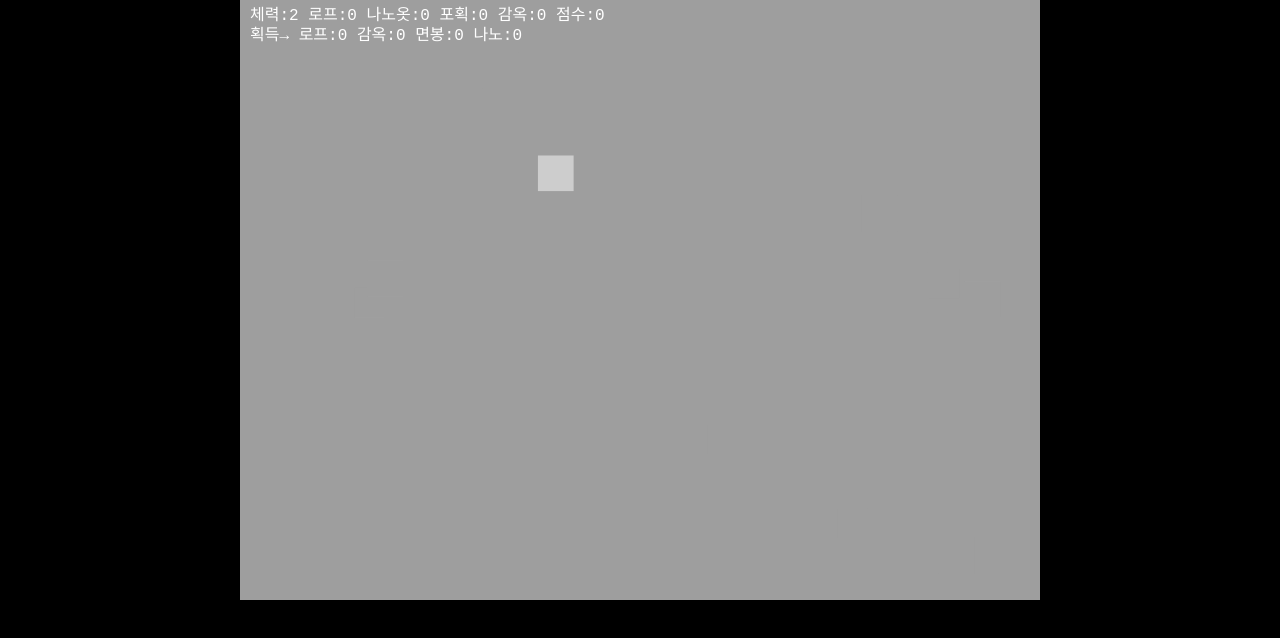
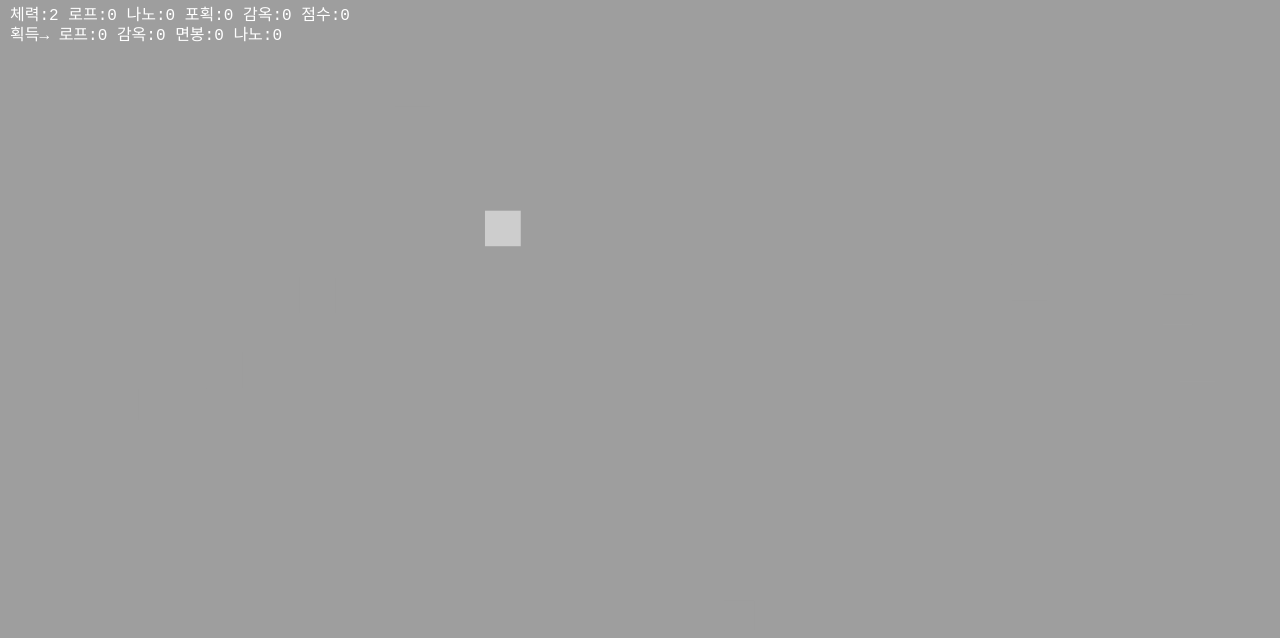
Before and after one commit to HoneyWoney/zombiegame, a plain HTML site: page index.html in a window 1280 px wide. Drawn offline with Linux system fonts and the light colour scheme; animation ran at ten frames a second.

Commit message:
Add files via upload

```diff
--- a/index.html
+++ b/index.html
@@ -2,28 +2,38 @@
 <html lang="ko">
 <head>
   <meta charset="UTF-8"/>
-  <title>Zombie Game (Keyboard, Mouse & Mobile Controls)</title>
+  <title>Zombie Game (Responsive for Mobile Landscape)</title>
+  <meta name="viewport" content="width=device-width, initial-scale=1.0, user-scalable=no" />
   <style>
     body { margin:0; overflow:hidden; background:#000; }
-    #gameCanvas { display:block; margin:0 auto; background:#111; touch-action: none; }
+    #gameCanvas { display:block; touch-action:none; }
   </style>
 </head>
 <body>
-  <canvas id="gameCanvas" width="800" height="600"></canvas>
+  <canvas id="gameCanvas"></canvas>
   <script>
     const canvas = document.getElementById('gameCanvas');
     const ctx = canvas.getContext('2d');
-    const WIDTH = canvas.width, HEIGHT = canvas.height, FPS = 60;
-    // 입력 상태
+    // 화면 크기 동적 설정
+    let WIDTH, HEIGHT;
+    function resizeCanvas() {
+      // 모바일 가로 모드 시 전체 뷰포트 사용
+      WIDTH = window.innerWidth;
+      HEIGHT = window.innerHeight;
+      canvas.width = WIDTH;
+      canvas.height = HEIGHT;
+    }
+    window.addEventListener('resize', resizeCanvas);
+    resizeCanvas();
+
+    const FPS = 60;
     const keys = {};
     let pointerActive = false;
     let pointerX = 0, pointerY = 0;
 
-    // 키보드 이벤트
+    // 입력 이벤트
     window.addEventListener('keydown', e => { keys[e.key] = true; });
-    window.addEventListener('keyup', e => { keys[e.key] = false; });
-
-    // 포인터 이벤트 (마우스 & 터치)
+    window.addEventListener('keyup',   e => { keys[e.key] = false; });
     canvas.addEventListener('pointerdown', e => {
       pointerActive = true;
       const rect = canvas.getBoundingClientRect();
@@ -37,28 +47,24 @@
         pointerY = e.clientY - rect.top;
       }
     });
-    canvas.addEventListener('pointerup', () => {
-      pointerActive = false;
-    });
-    canvas.addEventListener('pointerleave', () => {
-      pointerActive = false;
-    });
+    canvas.addEventListener('pointerup',   () => { pointerActive = false; });
+    canvas.addEventListener('pointerleave',() => { pointerActive = false; });
 
-    // 이미지 로드
+    // 자산 로드
     const assetPaths = { bg:'bg.png', player:'player.png', zombie:'zombie.png', rope:'rope.png', prison:'prison.png', swab:'swab.png', nano:'nano.png' };
     const assets = {};
-    let loaded = 0, total = Object.keys(assetPaths).length;
+    let loaded = 0;
     const SPRITE = { player:40, zombie:30, rope:36, prison:36, swab:36, nano:36 };
     for (let key in assetPaths) {
       const img = new Image();
       img.src = assetPaths[key];
-      img.onload = () => { if (++loaded === total) startGame(); };
+      img.onload = () => { if (++loaded === Object.keys(assetPaths).length) startGame(); };
       assets[key] = img;
     }
 
     // 충돌 검사
     function isColliding(a,b) {
-      return !(a.x+a.size < b.x || a.x > b.x+b.size || a.y+a.size < b.y || a.y > b.y+b.size);
+      return !(a.x + a.size < b.x || a.x > b.x + b.size || a.y + a.size < b.y || a.y > b.y + b.size);
     }
 
     // 플레이어
@@ -78,12 +84,10 @@
       }
       update() {
         let dx = 0, dy = 0;
-        // 키보드 이동
         if (keys['ArrowLeft']||keys['a']) dx -= this.speed;
         if (keys['ArrowRight']||keys['d']) dx += this.speed;
-        if (keys['ArrowUp']||keys['w']) dy -= this.speed;
-        if (keys['ArrowDown']||keys['s']) dy += this.speed;
-        // 포인터 이동
+        if (keys['ArrowUp']   ||keys['w']) dy -= this.speed;
+        if (keys['ArrowDown'] ||keys['s']) dy += this.speed;
         if (pointerActive) {
           const centerX = this.x + this.size/2;
           const centerY = this.y + this.size/2;
@@ -95,13 +99,11 @@
         }
         this.x += dx;
         this.y += dy;
-        // 경계 내 제한
         this.x = Math.max(0, Math.min(WIDTH - this.size, this.x));
         this.y = Math.max(0, Math.min(HEIGHT - this.size, this.y));
         if (this.invincibleTimer > 0) this.invincibleTimer--;
       }
       draw() {
-        // 깜빡임 무적
         if (this.invincibleTimer > 0 && Math.floor(this.invincibleTimer/15) % 2 === 0) return;
         ctx.drawImage(assets.player, this.x, this.y, this.size, this.size);
       }
@@ -110,11 +112,7 @@
     // 좀비
     class Zombie {
       constructor() { this.size = SPRITE.zombie; this.reset(); }
-      reset() {
-        this.x = Math.random()*(WIDTH-this.size);
-        this.y = Math.random()*(HEIGHT-this.size);
-        this.speed = 1.5;
-      }
+      reset() { this.x = Math.random()*(WIDTH-this.size); this.y = Math.random()*(HEIGHT-this.size); this.speed=1.5; }
       update(player) {
         const dx = player.x - this.x;
         const dy = player.y - this.y;
@@ -122,7 +120,7 @@
         this.x += this.speed * dx/dist;
         this.y += this.speed * dy/dist;
       }
-      draw() { ctx.drawImage(assets.zombie,this.x,this.y,this.size,this.size); }
+      draw() { ctx.drawImage(assets.zombie, this.x, this.y, this.size, this.size); }
     }
 
     // 아이템
@@ -131,7 +129,7 @@
       reset() { this.x=Math.random()*(WIDTH-this.size); this.y=Math.random()*(HEIGHT-this.size); }
       draw() {
         if (this.type==='rope') ctx.filter='brightness(1.3)';
-        ctx.drawImage(assets[this.type],this.x,this.y,this.size,this.size);
+        ctx.drawImage(assets[this.type], this.x, this.y, this.size, this.size);
         ctx.filter='none';
       }
     }
@@ -141,52 +139,30 @@
       const player = new Player();
       const zombies = Array.from({length:5},()=>new Zombie());
       let items = Array.from({length:8},()=>new Item(randomType()));
-      const collected = {rope:0,prison:0,swab:0,nano:0};
+      const collected = {rope:0, prison:0, swab:0, nano:0};
       function loop() {
-        // 배경
-        ctx.drawImage(assets.bg,0,0,WIDTH,HEIGHT);
-        // 업데이트
-        player.update();
-        zombies.forEach(z=>z.update(player));
-        // 아이템 충돌 및 리스폰
-        items = items.map(it=>{
-          if(isColliding(player,it)){
-            collected[it.type]++;
-            applyItem(it.type,player);
-            return new Item(randomType());
-          }
-          return it;
-        });
-        // 좀비 충돌 및 처리
-        for(let z of zombies) {
-          if(isColliding(player,z)) {
-            if(player.ropeCount>0) {
-              player.ropeCount--; player.captured++; z.reset(); player.invincibleTimer=3*FPS;
-            } else if(player.nanoCount>0) {
-              player.nanoCount--; player.invincibleTimer=3*FPS;
-            } else if(player.invincibleTimer===0) {
-              player.health--; z.reset(); if(player.health<=0) return gameOver(player.score); player.invincibleTimer=3*FPS;
-            }
+        ctx.drawImage(assets.bg, 0, 0, WIDTH, HEIGHT);
+        player.update(); zombies.forEach(z=>z.update(player));
+        items = items.map(it => isColliding(player,it) ? (collected[it.type]++, applyItem(it.type,player), new Item(randomType())) : it);
+        for (let z of zombies) {
+          if (isColliding(player,z)) {
+            if (player.ropeCount>0) { player.ropeCount--; player.captured++; z.reset(); player.invincibleTimer=3*FPS; }
+            else if (player.nanoCount>0) { player.nanoCount--; player.invincibleTimer=3*FPS; }
+            else if (player.invincibleTimer===0) { player.health--; z.reset(); if(player.health<=0) return gameOver(); player.invincibleTimer=3*FPS; }
             break;
           }
         }
-        // 그리기
         player.draw(); zombies.forEach(z=>z.draw()); items.forEach(it=>it.draw());
-        // HUD
         ctx.fillStyle='#fff'; ctx.font='16px monospace';
-        ctx.fillText(
-          `체력:${player.health} 로프:${player.ropeCount} 나노옷:${player.nanoCount} 포획:${player.captured} 감옥:${player.imprisoned} 점수:${player.score}`,
-          10,20);
-        ctx.fillText(
-          `획득→ 로프:${collected.rope} 감옥:${collected.prison} 면봉:${collected.swab} 나노:${collected.nano}`,
-          10,40);
+        ctx.fillText(`체력:${player.health} 로프:${player.ropeCount} 나노:${player.nanoCount} 포획:${player.captured} 감옥:${player.imprisoned} 점수:${player.score}`,10,20);
+        ctx.fillText(`획득→ 로프:${collected.rope} 감옥:${collected.prison} 면봉:${collected.swab} 나노:${collected.nano}`,10,40);
         requestAnimationFrame(loop);
       }
       loop();
     }
-    function applyItem(type,player){ if(type==='rope')player.ropeCount++; else if(type==='prison'&&player.captured>0){player.imprisoned++;player.captured--;} else if(type==='swab'&&player.imprisoned>0){player.score++;player.imprisoned--;} else if(type==='nano'){player.nanoCount++;}}
+    function applyItem(type,player){ if(type==='rope')player.ropeCount++; else if(type==='prison'&&player.captured>0){player.imprisoned++;player.captured--;} else if(type==='swab'&&player.imprisoned>0){player.score++;player.imprisoned--;} else if(type==='nano')player.nanoCount++; }
     function randomType(){ return ['rope','prison','swab','nano'][Math.floor(Math.random()*4)]; }
-    function gameOver(score){ alert(`게임 오버!\n최종 점수: ${score}`); window.location.reload(); }
+    function gameOver(){ alert(`게임 오버!\n최종 점수: ${player.score||0}`); location.reload(); }
   </script>
 </body>
 </html>
```
